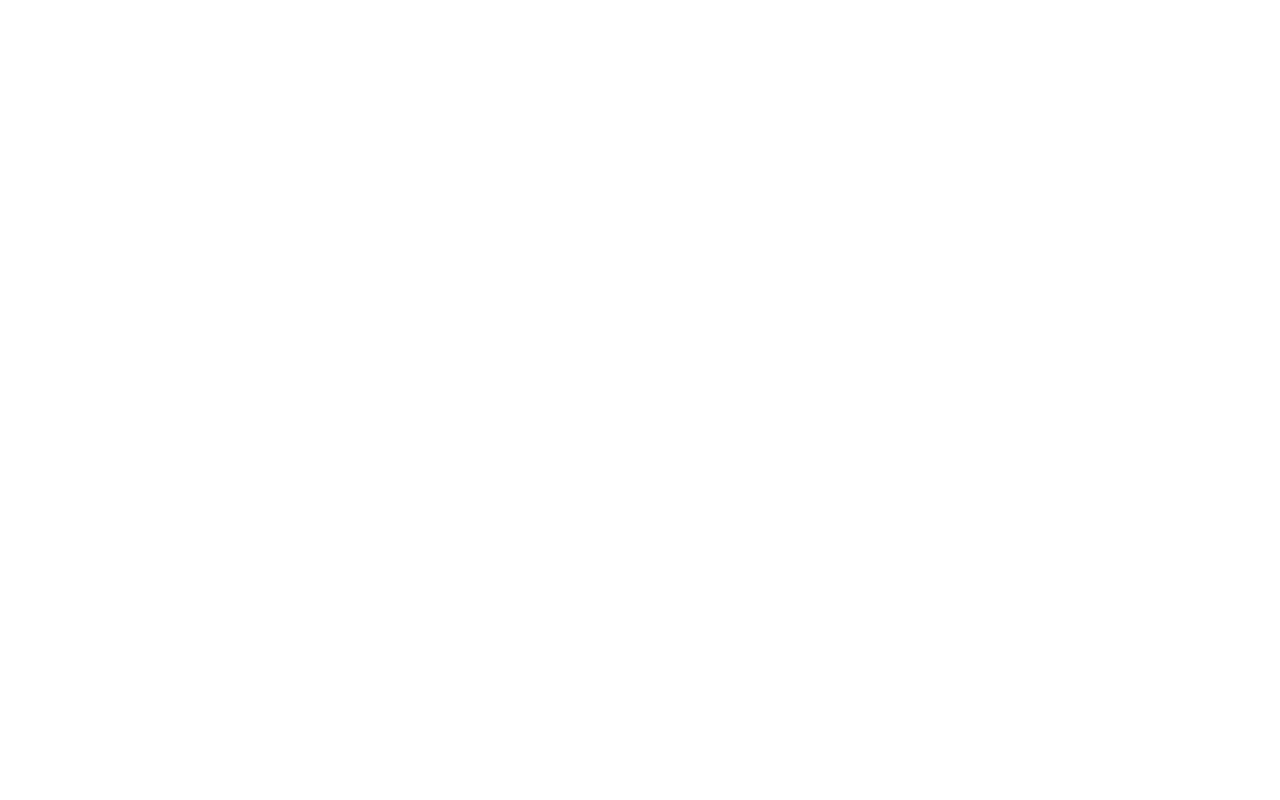
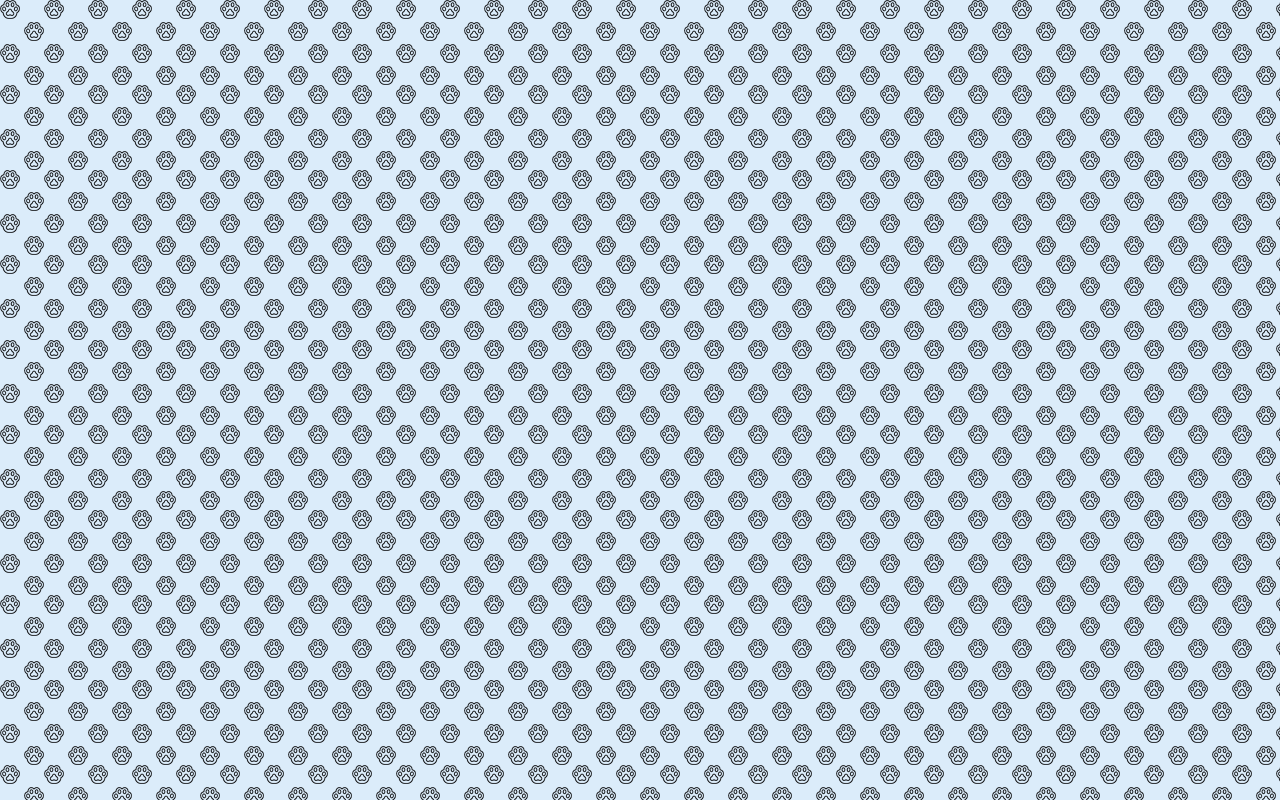
Before and after one commit to amandaualt/CatFacts, a plain HTML site: page index.html in a window 1280 px wide. Drawn offline with nearby package versions, Linux system fonts and the light colour scheme.

Commit message:
background

```diff
--- a/css/style.css
+++ b/css/style.css
@@ -1,5 +1,8 @@
 body {
   font-family: Arial, Helvetica, sans-serif;
+  background-image: url(/patinhas.png) ;
+  background-repeat: repeat;
+
 }
 
 .cabecalho {
```
Also changed, not shown: patinhas.png (added).
